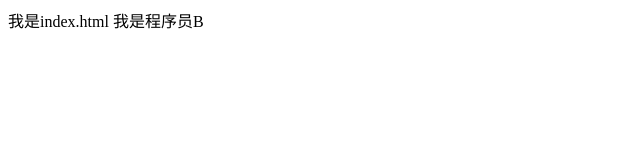
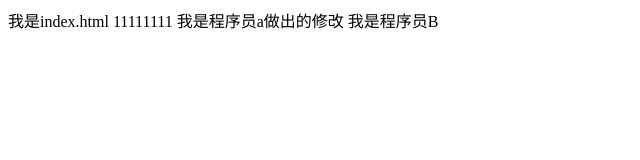
Before and after one commit to lhy123123123/git-demo, a plain HTML site: page index.html in a window 1280 px wide. Shown: the whole page, without its empty margins (0-640 px from the left). Drawn offline with Linux system fonts and the light colour scheme.

Commit message:
测试冲突

```diff
--- a/index.html
+++ b/index.html
@@ -6,6 +6,7 @@
 </head>
 <body>
 我是index.html
+11111111 我是程序员a做出的修改
 我是程序员B
 </body>
 </html>
```
